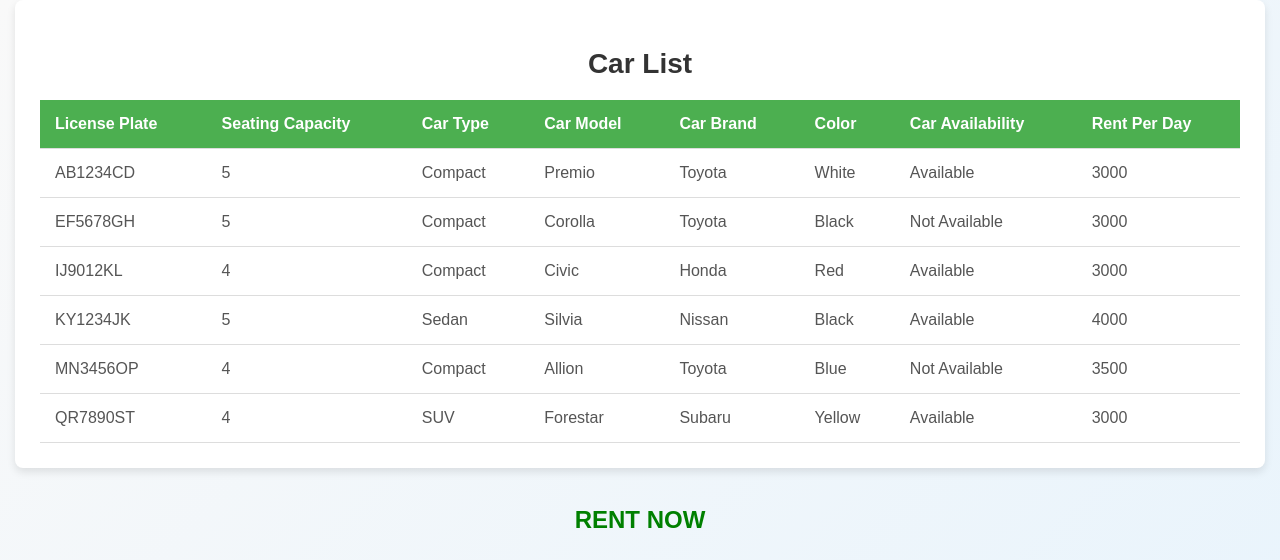
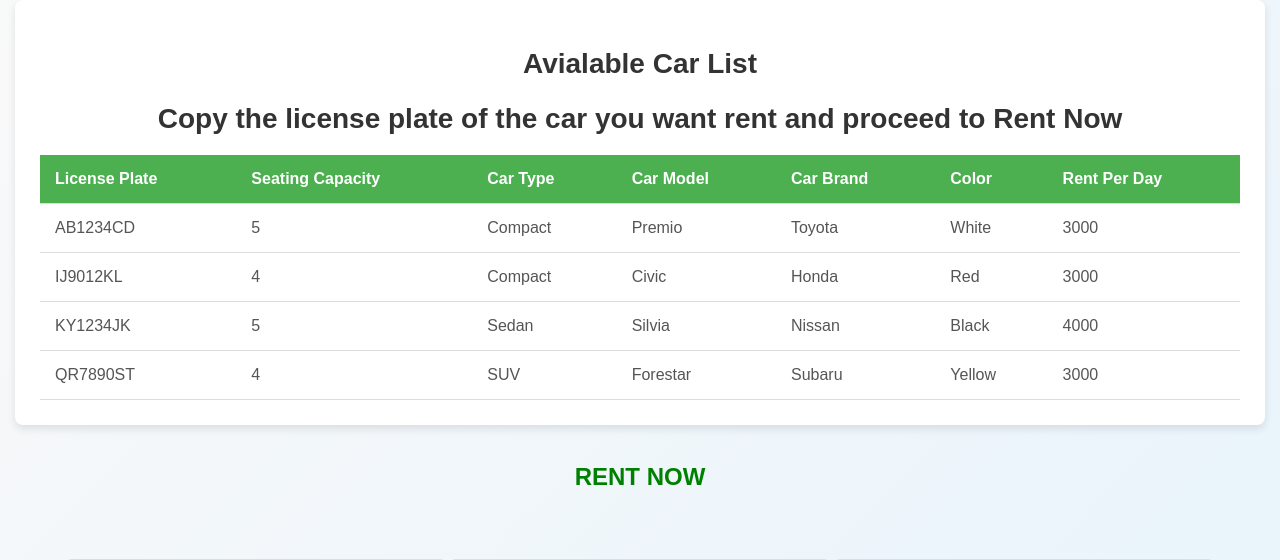
Before and after one commit to Lusaka2003/CSE370Project, a PHP site: page /selectcar.php in a window 1280 px wide. Shown: the top 560 px of the page. Run offline with PHP 8.4, Linux system fonts and the light colour scheme; data comes from the database, SQL or seed files in the repository.

Commit message:
Update selectcar.php

```diff
--- a/selectcar.php
+++ b/selectcar.php
@@ -10,7 +10,8 @@
 
 <section class="cars">
             <div class="car_box">
-                <h1>Car List</h1>
+                <h1>Avialable Car List</h1>
+                <h1>Copy the license plate of the car you want rent and proceed to Rent Now</h1>
                 <table class="car_table">
                     <thead>
                         <tr>
@@ -20,14 +21,14 @@
                             <th>Car Model</th>
                             <th>Car Brand</th>
                             <th>Color</th>
-                            <th>Car Availability</th>
+                            <!-- <th>Car Availability</th> -->
                             <th>Rent Per Day</th>
                         </tr>
                     </thead>
                     <tbody>
                         <?php
                         require_once("connect.php");
-                        $sql = "SELECT * FROM car";
+                        $sql = "SELECT * FROM car where Status='Available'";
                         $result = mysqli_query($conn, $sql);
                         if(mysqli_num_rows($result) > 0){
                             while($row = mysqli_fetch_array($result)){
@@ -39,7 +40,7 @@
                             <td><?php echo $row["Model"]; ?></td>
                             <td><?php echo $row["Brand"]; ?></td>
                             <td><?php echo $row["Color"]; ?></td>
-                            <td><?php echo $row["Status"]; ?></td>
+                            <!-- <td><?php echo $row["Status"]; ?></td> -->
                             <td><?php echo $row["RentPerDay"]; ?></td>
                         </tr>
                         <?php
```
